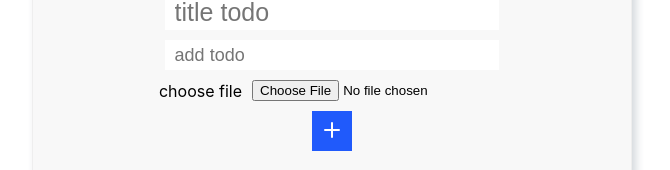
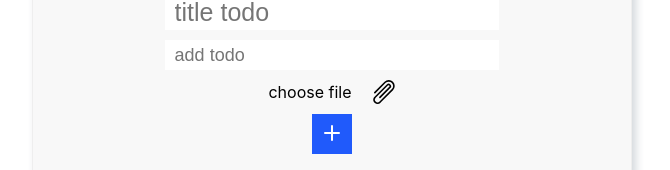
Before and after one commit to maiklshetinin/todo, a React (Create React App) app in the folder todo/: page / in a window 1280 px wide. Shown: the part 145-315 px from the top of the page, without its empty margins (308-978 px from the left). Built offline with nearby package versions, Linux system fonts and the light colour scheme; no server answers; the database is empty.

Commit message:
refactor

```diff
--- a/todo/src/App.js
+++ b/todo/src/App.js
@@ -84,11 +84,11 @@ function App() {
         <label className='input_file'>
           choose file
           <input
-            // className='hidden'
+            className='hidden'
             type='file'
             accept="image/*, .png,.gif,jpg,.web"
             onChange={(e) => uploadFiles(e)} />
-          {/* <SvgSelector id='clip' /> */}
+          <SvgSelector id='clip' />
         </label>
         <button className='button'><SvgSelector id='add' /></button>
       </form>
```
